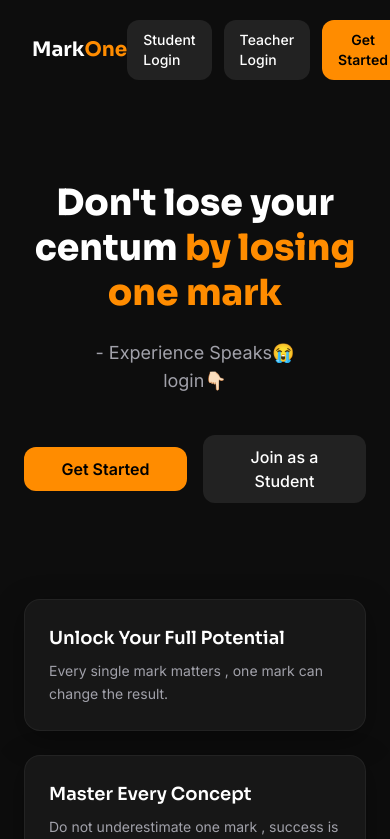
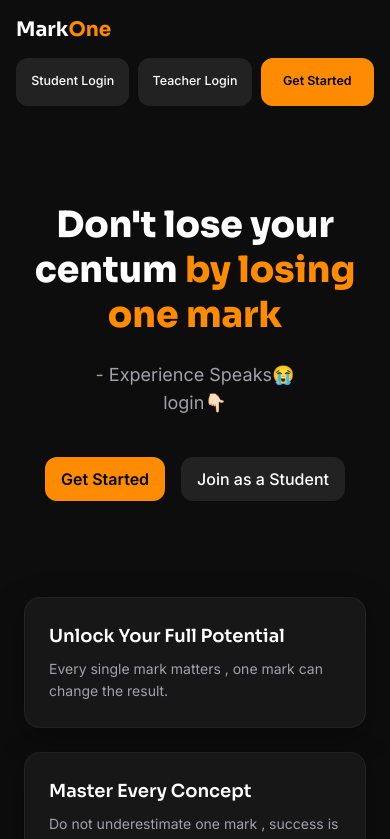
Before and after one commit to ashu-0715/MarkOne, a React (Vite) app in the folder frontend/: page / in a window 390 px wide. Shown: the top 839 px of the page. Built offline with nearby package versions, Linux system fonts and the light colour scheme; no server answers.

Commit message:
Changed the media queries

```diff
--- a/frontend/src/components/Sidebar.jsx
+++ b/frontend/src/components/Sidebar.jsx
@@ -5,8 +5,6 @@ const links = [
   { to: '/teacher/dashboard', label: 'Dashboard' },
   { to: '/teacher/question-bank', label: 'Question Bank' },
   { to: '/teacher/create-test', label: 'Create Test' },
-  { to: '/teacher/dashboard', label: 'My Classes' },
-  { to: '/teacher/dashboard', label: 'Reports' },
 ];
 
 const Sidebar = () => {
@@ -16,7 +14,7 @@ const Sidebar = () => {
     <aside className="teacher-sidebar">
       <div className="teacher-sidebar-header px-6 py-6">
         <span className="font-display font-bold text-xl">
-          Edu<span className="text-accent">AI</span>
+          Mark<span className="text-accent">One</span>
         </span>
         <p className="text-xs text-muted mt-1 truncate">{user?.fullName}</p>
       </div>
--- a/frontend/src/index.css
+++ b/frontend/src/index.css
@@ -55,6 +55,21 @@ svg {
   padding: clamp(1rem, 3vw, 2rem);
 }
 
+.publish-toast {
+  position: fixed;
+  top: 1rem;
+  left: 50%;
+  z-index: 80;
+  width: min(calc(100vw - 2rem), 24rem);
+  transform: translateX(-50%);
+  border: 1px solid rgba(34, 197, 94, 0.45);
+  border-radius: 1rem;
+  background: rgba(17, 24, 17, 0.96);
+  box-shadow: 0 18px 60px rgba(0, 0, 0, 0.35);
+  color: #fff;
+  padding: 0.9rem 1rem;
+}
+
 .teacher-sidebar {
   width: 16rem;
   flex-shrink: 0;
@@ -107,7 +122,7 @@ svg {
   .teacher-layout {
     display: block;
     min-height: 100vh;
-    padding-bottom: calc(5.75rem + env(safe-area-inset-bottom));
+    padding-bottom: calc(4.85rem + env(safe-area-inset-bottom));
   }
 
   .teacher-main {
@@ -123,7 +138,7 @@ svg {
     height: auto;
     border-top: 1px solid rgba(255, 255, 255, 0.08);
     border-right: 0;
-    padding: 0.5rem 0.75rem calc(0.5rem + env(safe-area-inset-bottom));
+    padding: 0.45rem 0.75rem calc(0.45rem + env(safe-area-inset-bottom));
   }
 
   .teacher-sidebar-header,
@@ -132,13 +147,11 @@ svg {
   }
 
   .teacher-sidebar nav {
-    display: flex;
-    gap: 0.35rem;
-    overflow-x: auto;
-    overscroll-behavior-x: contain;
+    display: grid;
+    grid-template-columns: repeat(3, minmax(0, 1fr));
+    gap: 0.45rem;
     padding: 0;
     scrollbar-width: none;
-    -webkit-overflow-scrolling: touch;
   }
 
   .teacher-sidebar nav::-webkit-scrollbar {
@@ -146,16 +159,70 @@ svg {
   }
 
   .teacher-nav-link {
-    flex: 1 0 clamp(4.5rem, 19vw, 7rem);
+    min-width: 0;
     min-height: 3rem;
-    padding: 0.55rem 0.35rem;
+    padding: 0.55rem 0.3rem;
     display: flex;
     align-items: center;
     justify-content: center;
     text-align: center;
-    font-size: 0.68rem;
+    font-size: 0.72rem;
     line-height: 1.1;
     border-radius: 0.9rem;
+  }
+
+  .dashboard-stats {
+    grid-template-columns: repeat(2, minmax(0, 1fr));
+  }
+
+  .dashboard-stats .card {
+    min-height: 6.25rem;
+  }
+
+  .create-test-actions {
+    position: sticky;
+    bottom: calc(4.85rem + env(safe-area-inset-bottom));
+    z-index: 45;
+    margin-inline: -0.25rem;
+    padding: 0.75rem 0.25rem 0;
+    background: linear-gradient(to top, #0D0D0D 78%, rgba(13, 13, 13, 0));
+  }
+
+  .create-test-actions .btn-ghost,
+  .create-test-actions .btn-accent {
+    flex: 1;
+  }
+
+  .landing-nav {
+    align-items: flex-start;
+    flex-wrap: wrap;
+    gap: 0.85rem;
+    padding: 1rem;
+  }
+
+  .landing-brand {
+    width: 100%;
+    text-align: left;
+  }
+
+  .landing-nav-actions {
+    width: 100%;
+    display: grid;
+    grid-template-columns: repeat(3, minmax(0, 1fr));
+    gap: 0.55rem;
+  }
+
+  .landing-nav-actions .btn-accent,
+  .landing-nav-actions .btn-ghost {
+    width: 100%;
+    min-height: 3rem;
+    padding: 0.65rem 0.35rem;
+    display: flex;
+    align-items: center;
+    justify-content: center;
+    text-align: center;
+    font-size: 0.78rem;
+    line-height: 1.15;
   }
 
   .card {
@@ -180,13 +247,16 @@ svg {
   }
 
   .teacher-nav-link {
-    flex-basis: 4.75rem;
-    font-size: 0.63rem;
+    font-size: 0.68rem;
   }
 
-  .btn-accent,
-  .btn-ghost {
+  .teacher-main .btn-accent,
+  .teacher-main .btn-ghost {
     width: 100%;
+  }
+
+  .dashboard-stats .card {
+    padding: 1rem;
   }
 }
 
@@ -200,6 +270,6 @@ svg {
   }
 
   .teacher-nav-link {
-    flex-basis: 4.35rem;
+    font-size: 0.62rem;
   }
 }
--- a/frontend/src/pages/CreateTest.jsx
+++ b/frontend/src/pages/CreateTest.jsx
@@ -137,16 +137,24 @@ const CreateTest = () => {
   };
 
   return (
-    <div className="flex">
+    <div className="teacher-layout">
       <Sidebar />
 
-      <main className="flex-1 p-8 max-w-5xl">
-        <h1 className="font-display font-bold text-2xl mb-6">
-          Create Test
-        </h1>
+      <main className="teacher-main max-w-5xl">
+        <div className="mb-6">
+          <h1 className="font-display font-bold text-2xl">
+            Create Test
+          </h1>
+          <p className="text-muted text-sm mt-1">Build and publish a test for your selected class.</p>
+        </div>
 
         {error && <p className="text-danger text-sm mb-4">{error}</p>}
-        {message && <p className="text-success text-sm mb-4">{message}</p>}
+        {message && (
+          <div className="publish-toast" role="status" aria-live="polite">
+            <p className="font-semibold">{message}</p>
+            <p className="text-xs text-white/75">Students can see it now.</p>
+          </div>
+        )}
 
         <div className="card p-6 mb-6 grid md:grid-cols-2 gap-4">
           <input
@@ -364,7 +372,7 @@ const CreateTest = () => {
           </div>
         </div>
 
-        <div className="flex gap-3 mt-6">
+        <div className="create-test-actions flex gap-3 mt-6">
           <button
             className="btn-ghost"
             onClick={() => submit('draft')}
--- a/frontend/src/pages/LandingPage.jsx
+++ b/frontend/src/pages/LandingPage.jsx
@@ -27,11 +27,11 @@ const LandingPage = () => {
 
   return (
     <div className="min-h-screen">
-      <nav className="flex items-center justify-between px-8 py-5 max-w-7xl mx-auto">
-        <span className="font-display font-bold text-xl">
+      <nav className="landing-nav flex items-center justify-between gap-4 px-8 py-5 max-w-7xl mx-auto">
+        <span className="landing-brand font-display font-bold text-xl">
           Mark<span className="text-accent">One</span>
         </span>
-        <div className="flex items-center gap-3">
+        <div className="landing-nav-actions flex items-center gap-3">
           <Link to="/student/join" className="btn-ghost text-sm">Student Login</Link>
           <Link to="/teacher/login" className="btn-ghost text-sm">Teacher Login</Link>
           <button type="button" onClick={() => setShowLoginChoice(true)} className="btn-accent text-sm">Get Started</button>
--- a/frontend/src/pages/TeacherDashboard.jsx
+++ b/frontend/src/pages/TeacherDashboard.jsx
@@ -143,7 +143,7 @@ const TeacherDashboard = () => {
 
         {error && <p className="text-danger text-sm mb-4">{error}</p>}
 
-        <div className="grid grid-cols-1 sm:grid-cols-2 md:grid-cols-4 gap-3 md:gap-5 mb-6 md:mb-10">
+        <div className="dashboard-stats grid grid-cols-1 sm:grid-cols-2 md:grid-cols-4 gap-3 md:gap-5 mb-6 md:mb-10">
           {cards.map((c) => (
             <div key={c.label} className="card p-4 md:p-5">
               <p className="text-muted text-xs uppercase tracking-wide">{c.label}</p>
```
